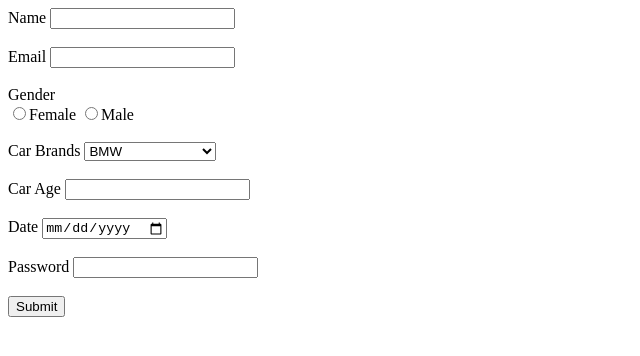
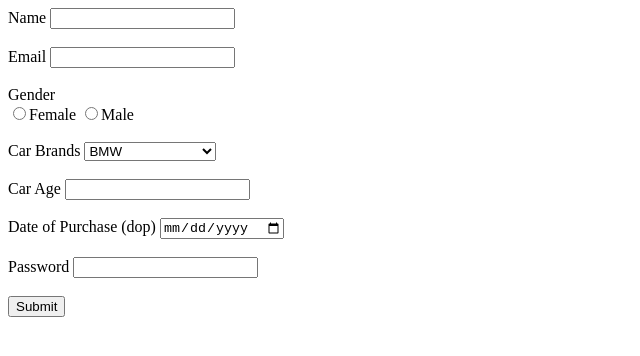
Before and after one commit to acciojob/car-insurance-form-PriyankaPK26, a website: page main.html in a window 1280 px wide. Shown: the whole page, without its empty margins (0-640 px from the left). Drawn offline with Linux system fonts and the light colour scheme.

Commit message:
created a submission

```diff
--- a/main.html
+++ b/main.html
@@ -33,7 +33,7 @@
 <lable for="carage">Car Age</lable>
 <input type="Number" id="carage" name="carage" required><br><br>
 
-<lable for="dop">Date</lable>
+<lable for="dop">Date of Purchase (dop)</lable>
 <input type="Date" id="dop" name="dop" required><br><br>
 
 <lable for="password">Password</lable>
```
